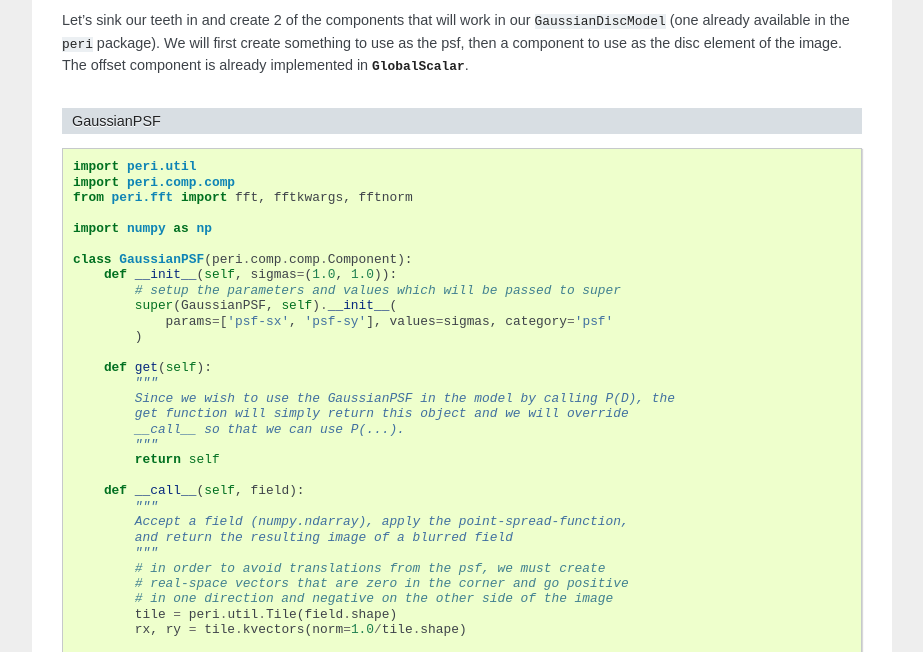
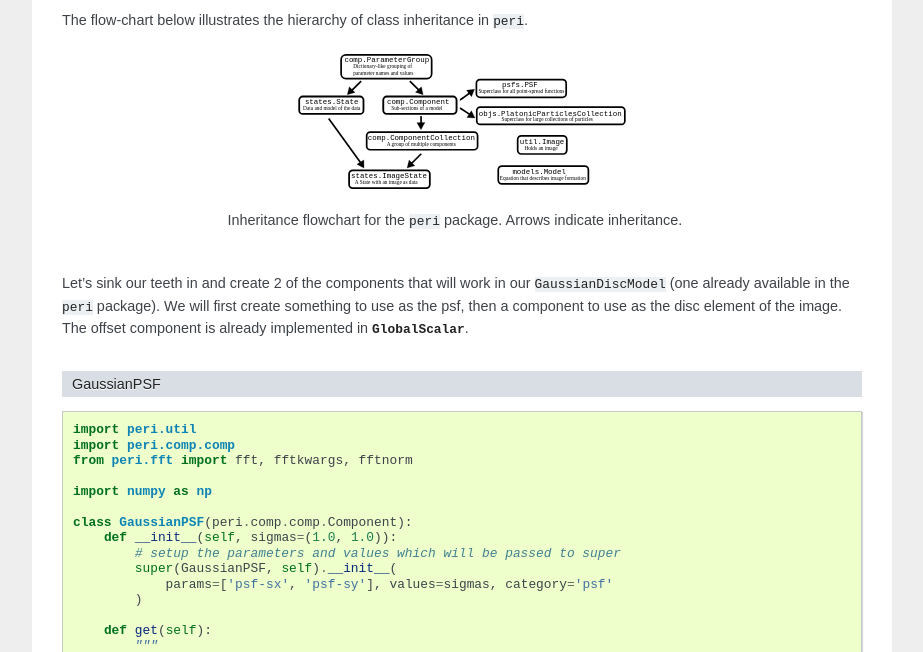
Before and after one commit to peri-source/peri, a Sphinx documentation site: the page built from docs/architecture.rst, in a window 1280 px wide and 900 px high, scrolled down 5857 px, cut to the strip 248-900 px from the top of the window. Shown: the whole strip, without its empty margins (198-1121 px from the left). Built offline with Sphinx 7.4.7, drawn with Linux system fonts in a browser that asks for light colours.

Commit message:
Inheritance flowchart in docs.

```diff
--- a/docs/architecture.rst
+++ b/docs/architecture.rst
@@ -326,6 +326,17 @@ class we need to know about:
     :members: initialize, get_update_tile, get_padding_size, set_tile, set_shape, get
     :noindex:
 
+The flow-chart below illustrates the hierarchy of class inheritance in
+``peri``.
+
+.. figure:: ./_static/inheritance_flowchart.svg
+   :alt: Inheritance flowchart
+   :align: center
+   :scale: 40
+
+   Inheritance flowchart for the ``peri`` package. Arrows indicate inheritance.
+
+
 Let's sink our teeth in and create 2 of the components that will work in our
 ``GaussianDiscModel`` (one already available in the ``peri`` package). We will
 first create something to use as the psf, then a component to use as the disc
```
Also changed, not shown: docs/_static/inheritance_flowchart.svg (added).
